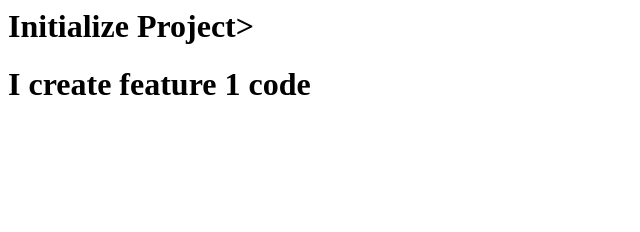
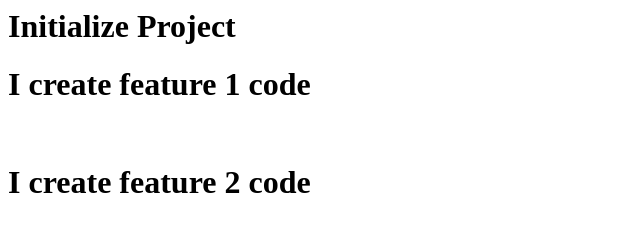
Before and after one commit to yu-web/test_app, a plain HTML site: page index.html in a window 1280 px wide. Shown: the whole page, without its empty margins (0-640 px from the left). Drawn offline with Linux system fonts and the light colour scheme.

Commit message:
Feature-2

```diff
--- a/index.html
+++ b/index.html
@@ -8,8 +8,9 @@
 
 
 <body>
-  <h1>Initialize Project></h1>
-  <h1>I create feature 1 code</h1>
+  <h1>Initialize Project</h1>
+  <h1>I create feature 1 code</h1><br>
+  <h1>I create feature 2 code</h1>
 </body>
 
 </html>
```
